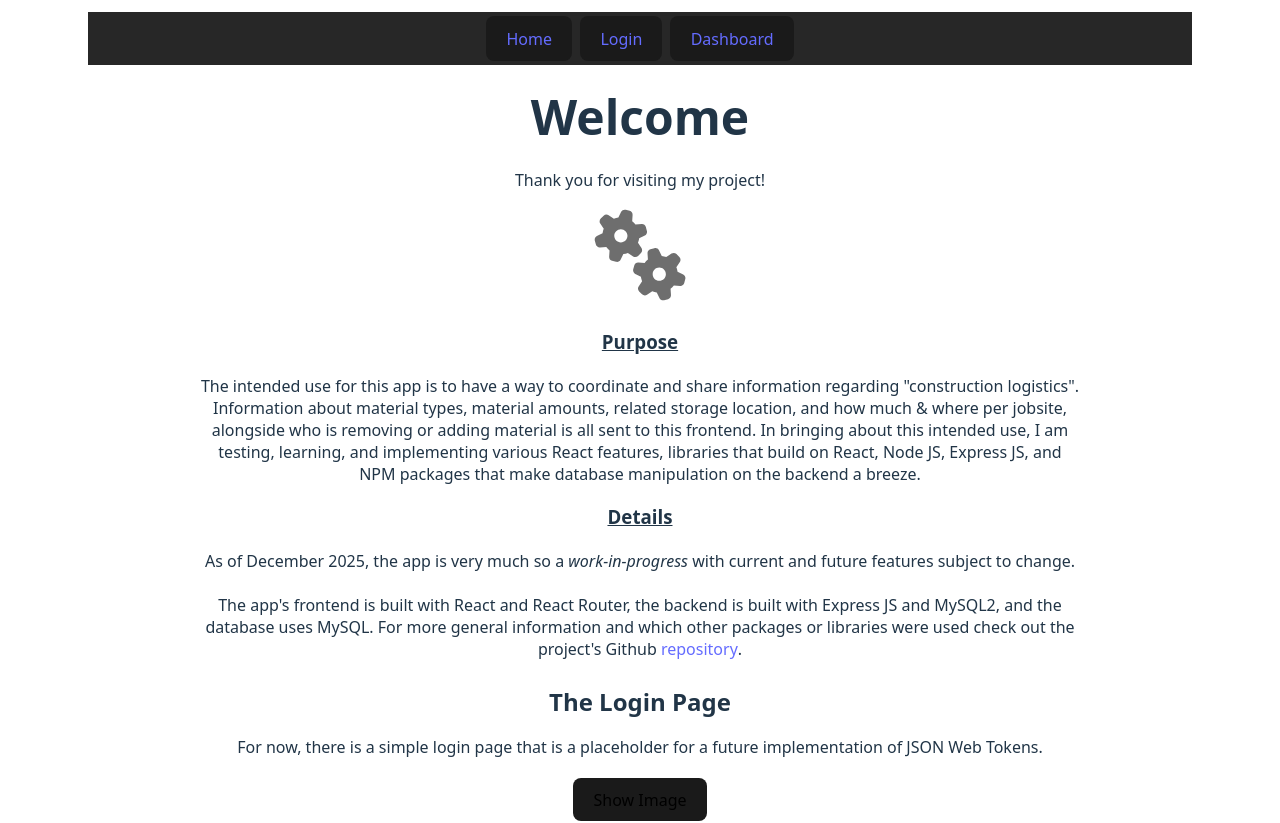
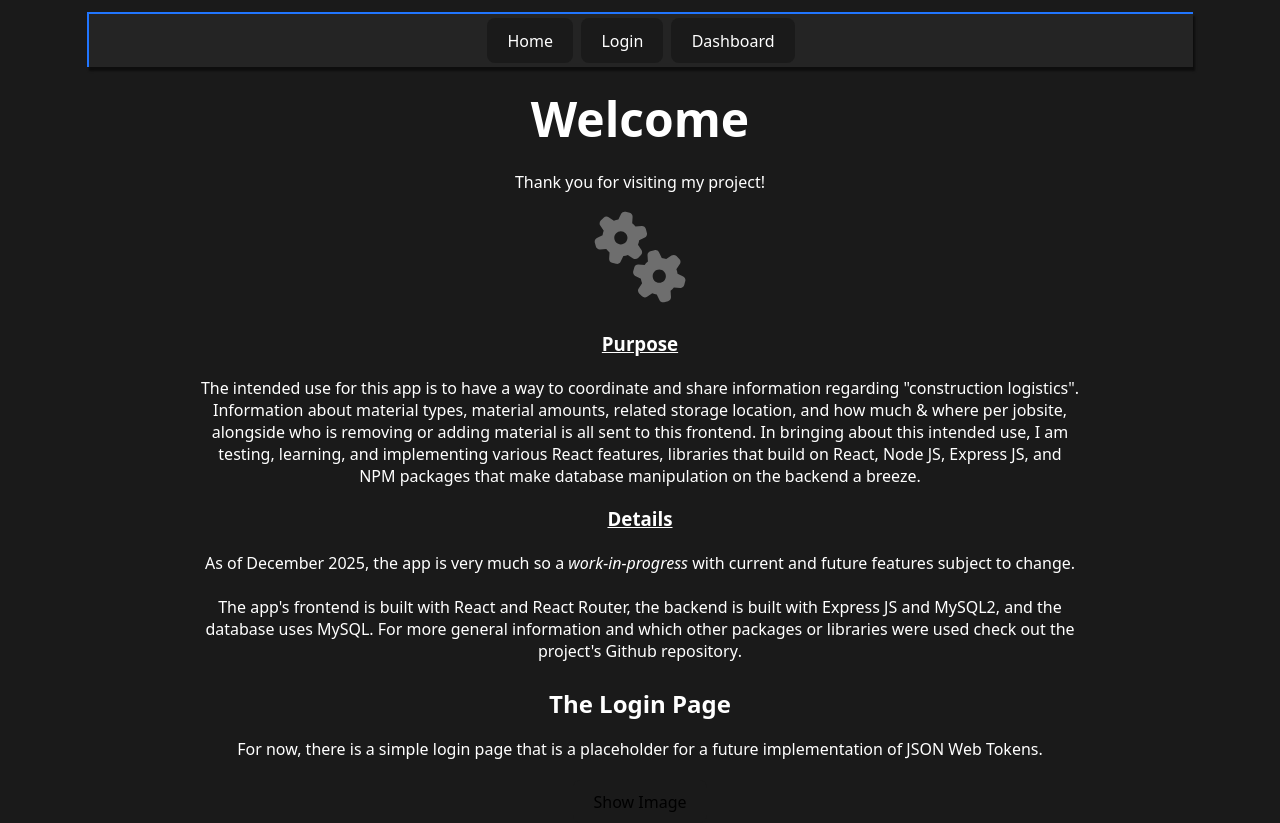
Before and after one commit to WPompa/construction-logistics, a React (Vite) app in the folder frontend/: page / in a window 1280 px wide. Shown: the top 823 px of the page. Built offline with nearby package versions, Linux system fonts and the light colour scheme.

Commit message:
Update css: theme #1

```diff
--- a/frontend/src/components/dashboard-components/css/loading.css
+++ b/frontend/src/components/dashboard-components/css/loading.css
@@ -16,6 +16,6 @@
   margin: 0;
 }
 
-.login-image {
-  filter: brightness(200%);
-}
+/* .login-image {
+  filter: brightness(100%);
+} */
--- a/frontend/src/components/minor-components/css/current-page.css
+++ b/frontend/src/components/minor-components/css/current-page.css
@@ -11,3 +11,6 @@
 .select-current-page input {
   width: 2rem;
 }
+.select-current-page input:hover {
+  border-color: var(--hover);
+}
--- a/frontend/src/index.css
+++ b/frontend/src/index.css
@@ -6,21 +6,24 @@
   text-align: center;
 }
 :root {
-  --primary-bgColor: #242424;
-  --secondary-bgColor: #272727;
-
-  --primary-color: black;
-  --secondary-color: black;
-  --accent-color: black;
-
-  --primary-textColor: rgba(255, 255, 255, 0.85);
-  --secondary-textColor: #646cff;
-
-  --primary-hoverColor: black;
-  --secondary-hoverColor: #f25353;
-
+  --primary: #1a1a1a;
+  --secondary: #242424;
+  --accent: #2176ff;
   --alt-color1: #1a1a1a;
   --alt-color2: #0a0a23;
+  --alt-color3: #242424;
+  --alt-color3: #ddd8b8;
+
+  --text: #ffffff;
+  --text-alt: #2176ff;
+
+  --bg: #1a1a1a;
+  --bg-alt: #242424;
+
+  --hover: #2176ff;
+  --hover-alt: #f25353;
+
+  --border: #2176ff;
 
   --lightShadow: 2px 4px 2px 0px rgba(0, 0, 0, 0.5);
 
@@ -29,8 +32,8 @@
   font-weight: 400;
 
   color-scheme: light dark;
-  color: var(--primary-textColor);
-  background-color: var(--primary-bgColor);
+  color: var(--text);
+  background-color: var(--bg);
 
   font-synthesis: none;
   text-rendering: optimizeLegibility;
@@ -41,8 +44,8 @@
 /* minor & optional */
 @media (prefers-color-scheme: light) {
   :root {
-    color: #213547;
-    background-color: #ffffff;
+    color: var(--text);
+    background-color: var(--bg);
   }
 }
 
@@ -59,11 +62,11 @@ h1 {
 
 a {
   font-weight: 500;
-  color: var(--secondary-textColor);
+  color: var(--text);
   text-decoration: inherit;
 }
 a:hover {
-  color: var(--secondary-hoverColor);
+  color: var(--hover);
 }
 
 button {
@@ -74,12 +77,13 @@ button {
   font-size: 1em;
   font-weight: 500;
   font-family: inherit;
-  background-color: var(--alt-color1);
+  background-color: var(--bg);
   cursor: pointer;
   transition: border-color 0.25s;
 }
 button:hover {
-  border-color: #646cff;
+  color: var(--hover);
+  border-color: var(--hover);
 }
 button:focus,
 button:focus-visible {
@@ -91,7 +95,7 @@ select {
 }
 select:hover {
   cursor: pointer;
-  border-color: var(--secondary-textColor);
+  border-color: var(--hover);
 }
 
 footer {
@@ -99,7 +103,9 @@ footer {
   width: 69rem;
   padding: 0.5rem;
   margin: 10rem auto 2rem;
-  background-color: var(--secondary-bgColor);
+  background-color: var(--bg-alt);
+  border-left: var(--accent) 0.125rem solid;
+  box-shadow: var(--lightShadow);
 }
 
 /*---------------------------------------------------------------------------------*/
@@ -107,11 +113,14 @@ footer {
 .navbar {
   margin: 0.5rem auto 1rem;
   width: 69rem;
-  background-color: var(--secondary-bgColor);
+  background-color: var(--bg-alt);
+  border-top: var(--accent) 0.125rem solid;
+  border-left: var(--accent) 0.125rem solid;
+  box-shadow: var(--lightShadow);
 }
 .navbar a {
   display: inline-block;
-  background-color: var(--alt-color1);
+  background-color: var(--bg);
   border-radius: 0.5em;
   border: 1px solid transparent;
   padding: 0.6em 1.2em;
@@ -120,7 +129,7 @@ footer {
 }
 
 .navbar a:hover {
-  border-color: var(--secondary-hoverColor);
+  border-color: var(--hover);
 }
 
 .navlinks {
--- a/frontend/src/pages/css/dashboard.css
+++ b/frontend/src/pages/css/dashboard.css
@@ -4,7 +4,7 @@
   display: inline-block;
   box-sizing: border-box;
   vertical-align: top;
-  background: #272727;
+  background: var(--bg-alt);
   width: 50rem;
   margin: 0.75rem auto;
   padding: 0.25rem;
@@ -15,6 +15,7 @@
   display: block;
   min-height: 5rem;
   padding: 0 0.25rem;
+  border-left: var(--accent) 0.125rem solid;
 }
 
 .dashboard-form-container {
@@ -99,6 +100,7 @@
   background: linear-gradient(to bottom, #228b22, #228b2282);
 }
 .add-btn:hover {
+  color: var(--text);
   border-color: lightgreen;
   box-shadow: 0 0 0.25rem 1px #32cd32;
 }
@@ -107,6 +109,7 @@
   background: linear-gradient(to bottom, darkred, rgba(139, 0, 0, 0.516));
 }
 .delete-btn:hover {
+  color: var(--text);
   border-color: red;
   box-shadow: 0 0 0.25rem 1px #ff6347;
 }
@@ -119,6 +122,7 @@
   );
 }
 .change-btn:hover {
+  color: var(--text);
   border-color: darkgray;
   box-shadow: 0 0 0.25rem 1px darkgray;
 }
@@ -135,7 +139,7 @@
   padding: 0;
   overflow: auto;
   background-image: linear-gradient(to bottom, blue, indigo);
-  border: 0.25rem solid var(--secondary-bgColor);
+  border: 0.25rem solid var(--bg-alt);
 }
 .dashboard-data-container table {
   margin: 0.25rem auto;
@@ -190,6 +194,7 @@ th {
 
 .select-container {
   margin-bottom: 0;
+  border-left: var(--accent) 0.125rem solid;
   box-shadow: var(--lightShadow);
 }
 .select-container-btn {
@@ -209,6 +214,10 @@ th {
   margin: 0.25rem;
 }
 
+.select-table select:hover {
+  border: 0.125rem solid var(--hover);
+}
+
 .select-table label {
   font-size: 1.25rem;
 }
--- a/frontend/src/pages/css/home.css
+++ b/frontend/src/pages/css/home.css
@@ -57,7 +57,7 @@
 }
 
 .bg-color {
-  background-color: var(--secondary-bgColor);
+  background-color: var(--bg);
 }
 
 .blue {
--- a/frontend/src/pages/css/login.css
+++ b/frontend/src/pages/css/login.css
@@ -5,7 +5,7 @@
   transition: filter 300ms;
 }
 .logo:hover {
-  filter: drop-shadow(0 0 2em #646cffaa);
+  filter: drop-shadow(0 0 2em var(--hover));
 }
 
 @keyframes logo-spin {
@@ -28,7 +28,7 @@
   display: flex;
   justify-content: center;
   align-items: center;
-  background-color: var(--alt-color2);
+  background-color: var(--bg-alt);
   width: 8rem;
   height: 8rem;
   margin: 0.5rem auto;
@@ -48,8 +48,9 @@
   min-height: 19rem;
   margin: 2rem auto;
   padding: 0.5rem 0 3rem;
-  background-color: var(--secondary-bgColor);
+  background-color: var(--bg-alt);
   box-shadow: var(--lightShadow);
+  border-left: var(--accent) 0.125rem solid;
 }
 
 .login-form h2 {
```
